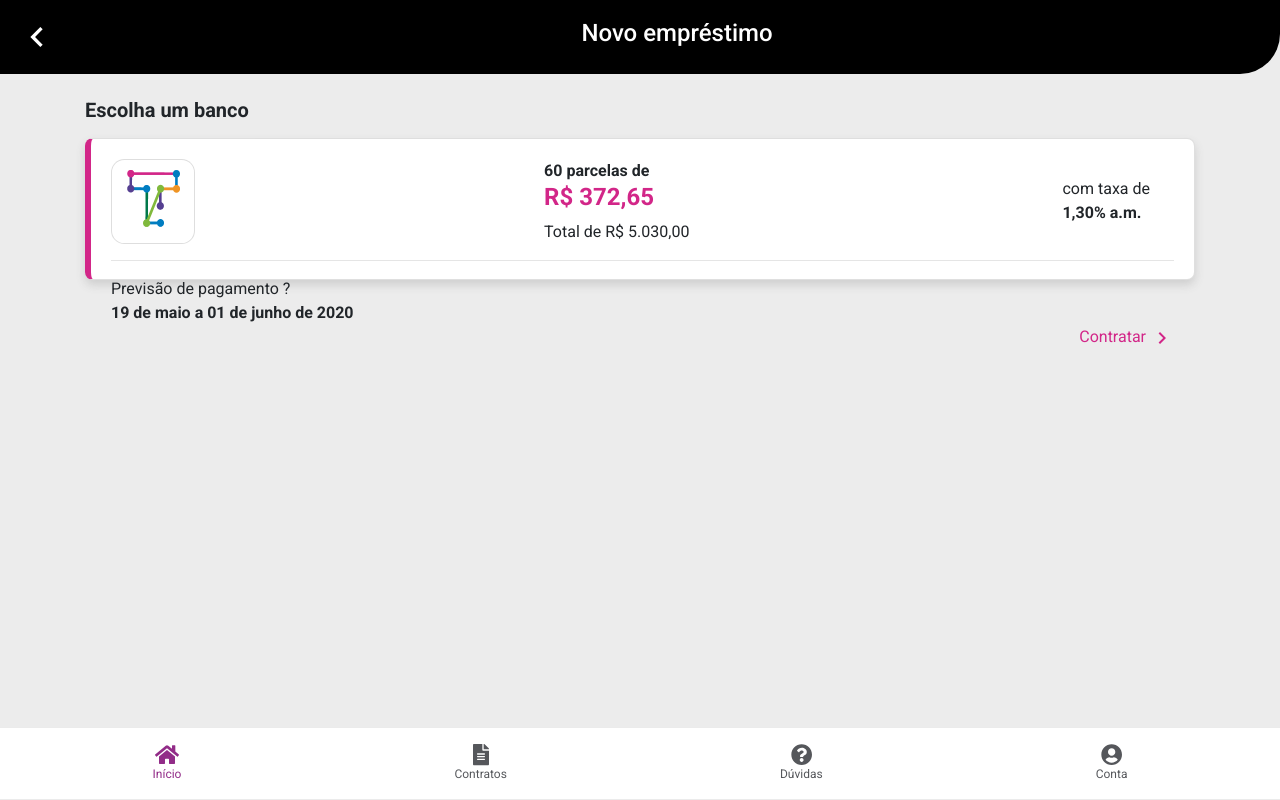
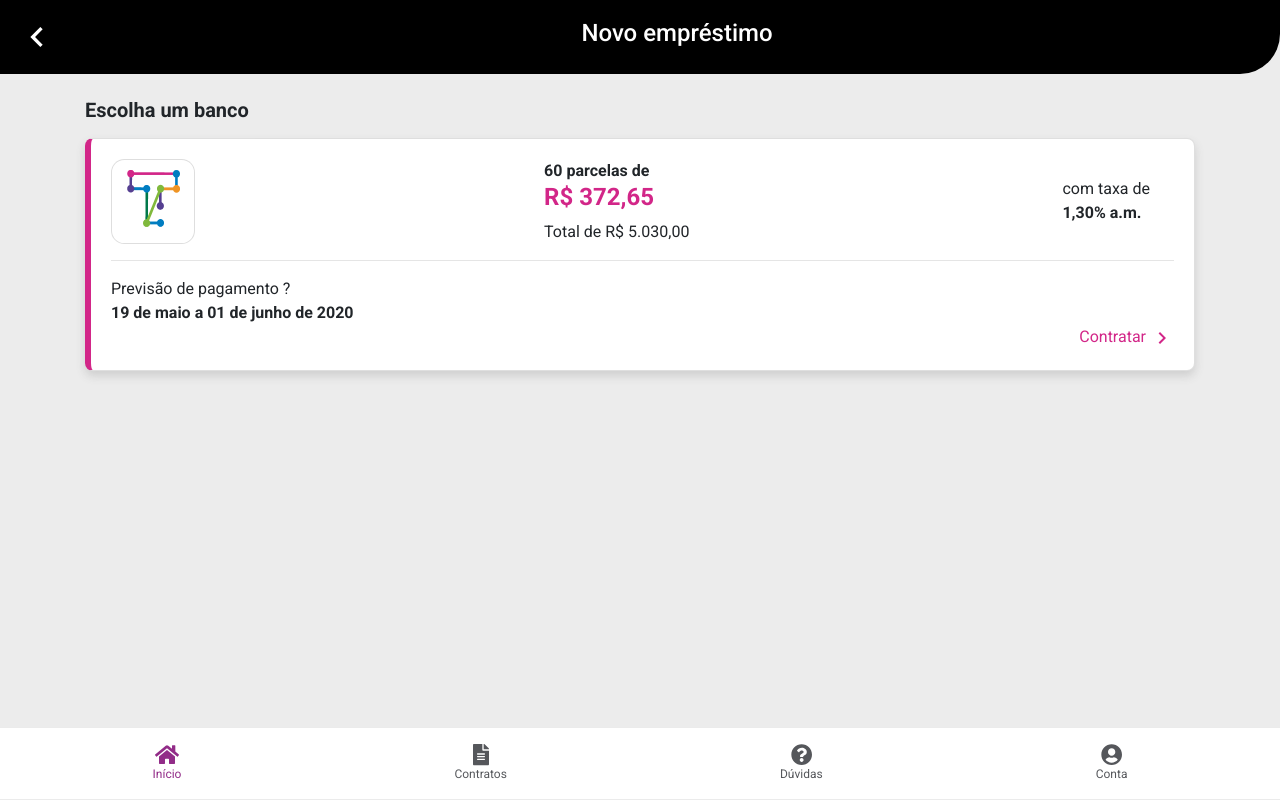
Before and after one commit to enovarsolutions/frontend-challenge, a React (Create React App) app: page /newloan/result in a window 1280 px wide. Built offline with nearby package versions, Linux system fonts and the light colour scheme.

Commit message:
Ajusta card-main

```diff
--- a/src/components/ItemMain/style.css
+++ b/src/components/ItemMain/style.css
@@ -6,7 +6,7 @@ a:hover {
   border-radius: 20pt;
 }
 
-.card-body {
+.card-main > .card-body {
   height: 140px;
 }
 
```
